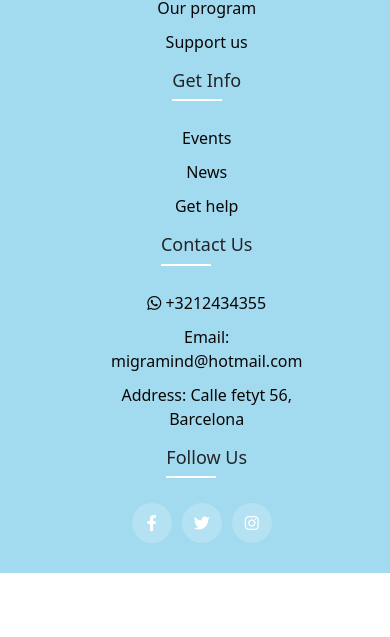
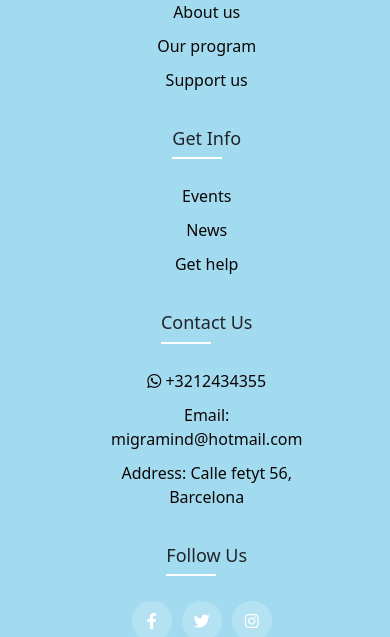
Before and after one commit to amandamov/psychosocial-resources-fe, a React (Create React App) app in the folder psychosocial-resources/: page /events in a window 390 px wide. Shown: the part 931-1568 px from the top of the page. Before the commit the page ends 1504 px from the top, so only its background shows below. Built offline with nearby package versions, Linux system fonts and the light colour scheme; no server answers.

Commit message:
Some modifications(buttons and footer)

```diff
--- a/psychosocial-resources/src/App.css
+++ b/psychosocial-resources/src/App.css
@@ -139,9 +139,10 @@
   display: flex;
   flex-direction: row;
   justify-content: center;
-  width: 18%;
+  width: 90%;
   padding: 20px 0;
   flex-wrap: nowrap;
+  margin: 38px 0 38px 0;
 }
 
 .logos-footer {
@@ -249,6 +250,7 @@ ul{
     align-items: center;
     margin: auto;
     text-align: center;
+    margin: 0 0 20px 0;
   }
 
   .footer-col > ul {
@@ -274,4 +276,6 @@ ul{
   background: #A2D6E8;
   color: #FFFFFF;
   border-radius: 500px;
+  margin-top: 50px;
+  margin-bottom: 50px;
 }
```
Also changed, not shown: psychosocial-resources/src/img/MigraMind.png (added).
